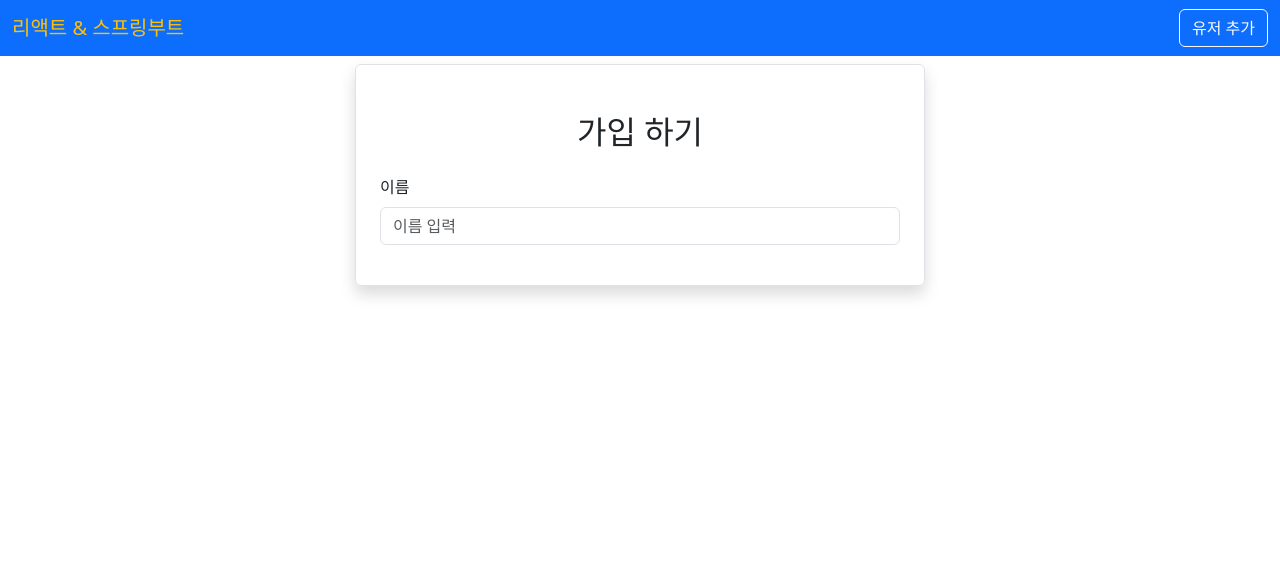
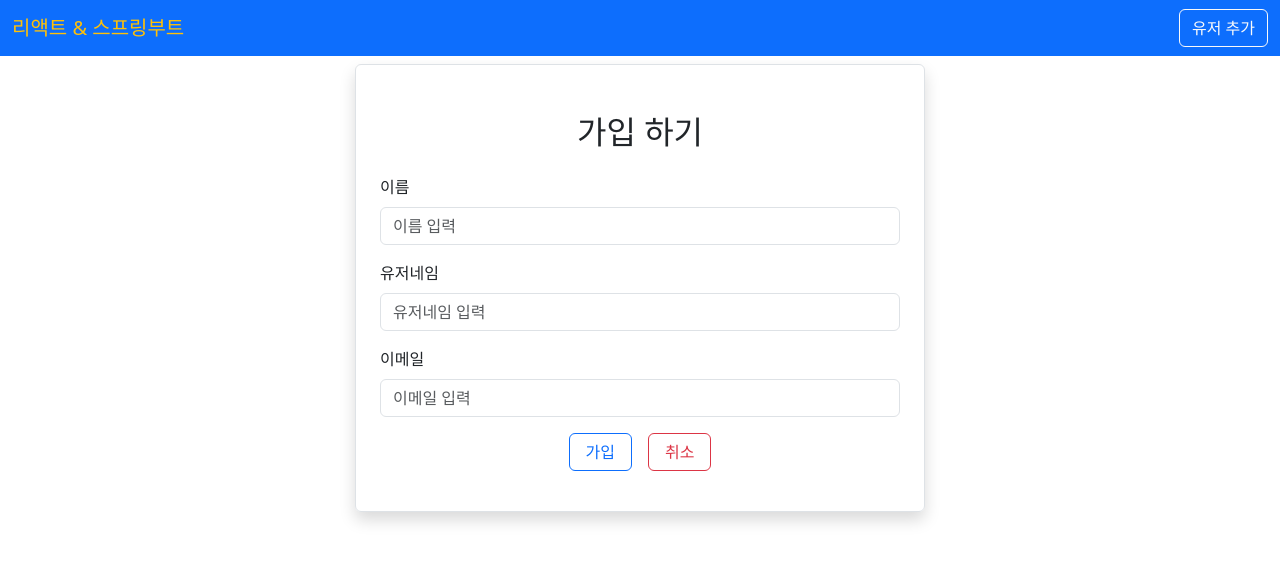
Before and after one commit to jbkim08/frontend, a React (Vite) app: page /adduser in a window 1280 px wide. Shown: the top 562 px of the page. Built offline with nearby package versions, Linux system fonts and the light colour scheme.

Commit message:
가입하기 완성

```diff
--- a/src/users/AddUser.jsx
+++ b/src/users/AddUser.jsx
@@ -1,4 +1,5 @@
 import React from "react";
+import { Link } from "react-router-dom";
 
 export default function AddUser() {
   return (
@@ -18,6 +19,38 @@ export default function AddUser() {
               name="name"
             />
           </div>
+          <div className="mb-3">
+            <label htmlFor="username" className="form-label">
+              유저네임
+            </label>
+            <input
+              type="text"
+              id="username"
+              className="form-control"
+              placeholder="유저네임 입력"
+              name="username"
+            />
+          </div>
+          <div className="mb-3">
+            <label htmlFor="name" className="form-label">
+              이메일
+            </label>
+            <input
+              type="text"
+              id="email"
+              className="form-control"
+              placeholder="이메일 입력"
+              name="email"
+            />
+          </div>
+          <div className="mb-3 text-center">
+            <button type="submit" className="btn btn-outline-primary px-3 mx-2">
+              가입
+            </button>
+            <Link to="/" className="btn btn-outline-danger px-3 mx-2">
+              취소
+            </Link>
+          </div>
         </div>
       </div>
     </div>
```
